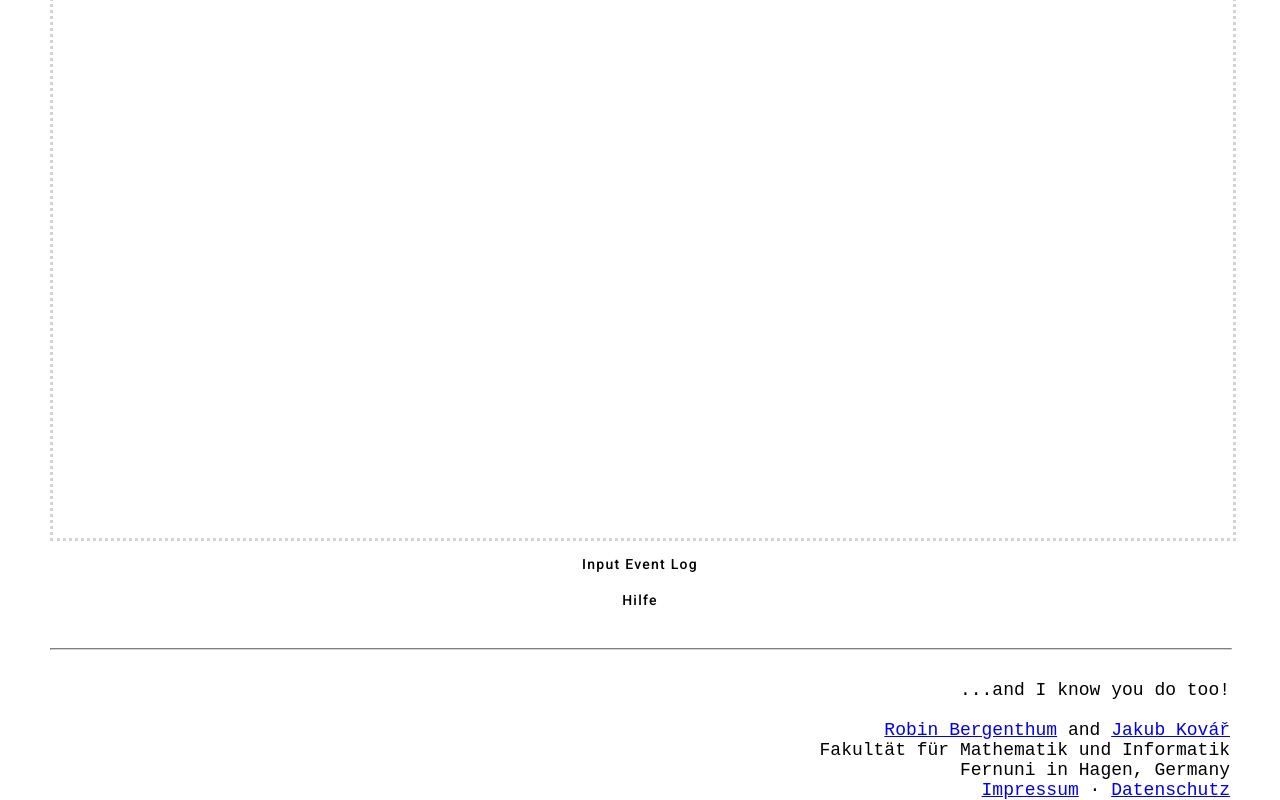
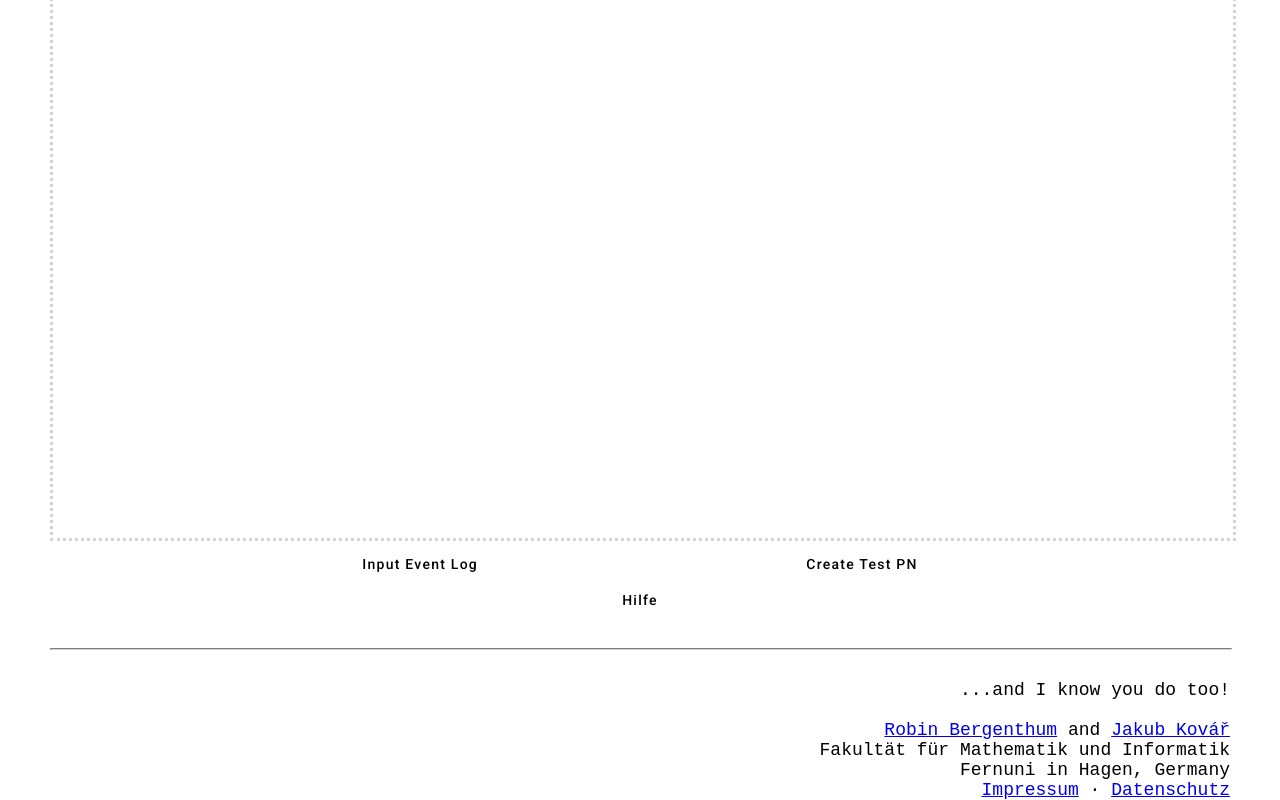
Before and after one commit to AndreasJuergensen/Programmiersysteme-Osten, an Angular app: page / in a window 1280 px wide. Shown: the part 457-1257 px from the top of the page. Built offline with nearby package versions, Linux system fonts and the light colour scheme.

Commit message:
SCRUM-53: Fix pn calculation service
- Use input getter on PetriNet
- Update initialization of PetriNet
- Refactor tests to new 'input' and 'output' place behavior
- Add test button to insert dummy pn

```diff
--- a/src/app/app.component.html
+++ b/src/app/app.component.html
@@ -15,6 +15,7 @@
 
     <div class="flexRowAlignSpaceEvenlyStart">
         <button mat-flat-button (click)="openDialog()">Input Event Log</button>
+        <button mat-flat-button (click)="createTestPN()">Create Test PN</button>
     </div>
     <div class="flexRowAlignSpaceEvenlyStart">
         <button mat-flat-button (click)="openHelp()">Hilfe</button>
--- a/src/app/app.component.ts
+++ b/src/app/app.component.ts
@@ -4,6 +4,9 @@ import { EventLogDialogComponent } from './components/event-log-dialog/event-log
 import { EventLog } from './classes/event-log';
 import { Subscription } from 'rxjs';
 import { ShowFeedbackService } from './services/show-feedback.service';
+import { CalculatePetriNetService } from './services/calculate-petri-net.service';
+import { PetriNet } from './classes/petrinet/petri-net';
+import { DfgBuilder } from './classes/dfg/dfg';
 
 @Component({
     selector: 'app-root',
@@ -14,6 +17,7 @@ export class AppComponent {
     constructor(
         private _matDialog: MatDialog,
         private feedbackService: ShowFeedbackService,
+        private pnCalculationService: CalculatePetriNetService,
     ) {}
 
     public openDialog(): void {
@@ -43,4 +47,26 @@ export class AppComponent {
 
         this.feedbackService.openHelpDialog(helpMessage);
     }
+
+    // This method is for test purposes only!
+    // Remove after connection all pieces!
+    public createTestPN(): void {
+        const dfg = new DfgBuilder()
+            .createActivity('A')
+            .createActivity('B')
+            .createActivity('X')
+            .createActivity('Y')
+            .createActivity('Z')
+            .addFromPlayArc('A')
+            .addFromPlayArc('X')
+            .addArc('A', 'B')
+            .addArc('X', 'Y')
+            .addArc('Y', 'Z')
+            .addToStopArc('B')
+            .addToStopArc('Z')
+            .build();
+        const petriNet: PetriNet = new PetriNet(dfg);
+
+        this.pnCalculationService.calculatePetriNet(petriNet);
+    }
 }
--- a/src/app/classes/petrinet/petri-net.ts
+++ b/src/app/classes/petrinet/petri-net.ts
@@ -17,10 +17,12 @@ export class PetriNet {
     }
 
     private initializeOriginDFG(dfg: Dfg): PetriNet {
+        this._places.addInputPlace().addOutputPlace();
         this._transitions.createTransition('play').createTransition('stop');
+
         this._arcs
             .addPlaceToTransitionArc(
-                this._places.addPlace().getLastPlace(),
+                this._places.input,
                 this._transitions.getTransitionByID('t1'),
             )
             .addTransitionToPlaceArc(
@@ -41,8 +43,9 @@ export class PetriNet {
             )
             .addTransitionToPlaceArc(
                 this._transitions.getTransitionByID('t2'),
-                this._places.addPlace().getLastPlace(),
+                this._places.output,
             );
+
         return this;
     }
 
--- a/src/app/classes/petrinet/places.ts
+++ b/src/app/classes/petrinet/places.ts
@@ -46,6 +46,6 @@ export class Places {
     }
 
     get output(): Place {
-        return this._places[3];
+        return this._places[1];
     }
 }
--- a/src/app/services/calculate-petri-net.service.ts
+++ b/src/app/services/calculate-petri-net.service.ts
@@ -185,7 +185,7 @@ export class CalculatePetriNetService {
         let yCoordinate: number = 100;
         let xOfLastModeledNode: number = 100;
 
-        const inputPlace: Place = petriNet.places.getPlaceByID('input');
+        const inputPlace: Place = petriNet.places.input;
         nodes.push(new PlaceNode('input', 100, 100));
 
         const neighbours: Array<PetriNetTransition> =
```
Also changed, not shown: 1 other file (tests, documents, lock files or other folders).
